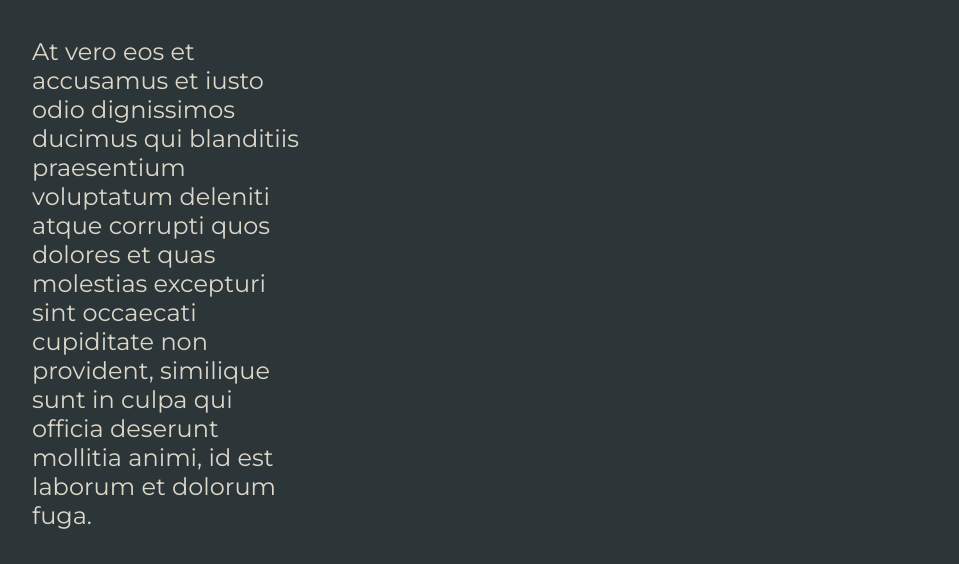
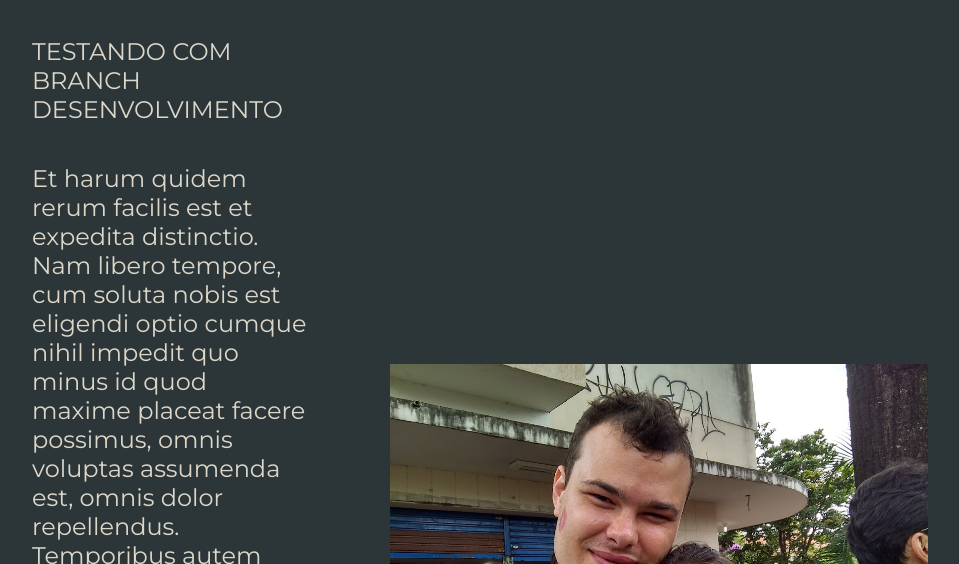
Before and after one commit to Thiagonoq/portifolio, a plain HTML site: page about.html in a window 1280 px wide. Shown: the part 191-755 px from the top of the page, without its empty margins (160-1119 px from the left). Drawn offline with nearby package versions, Linux system fonts and the light colour scheme.

Commit message:
testando branch desenvolvimento

```diff
--- a/about.html
+++ b/about.html
@@ -20,10 +20,7 @@
     <main class="apresentacao">
         <section class="apresentacao__conteudo">
             <h1 class="apresentacao__conteudo__titulo">Sobre Nós</h1>
-            <p class="apresentacao__conteudo__texto">At vero eos et accusamus et iusto odio dignissimos ducimus qui
-                blanditiis praesentium voluptatum deleniti atque corrupti quos dolores et quas molestias excepturi sint
-                occaecati cupiditate non provident, similique sunt in culpa qui officia deserunt mollitia animi, id est
-                laborum et dolorum fuga.</p>
+            <p class="apresentacao__conteudo__texto">TESTANDO COM BRANCH DESENVOLVIMENTO</p>
             <p class="apresentacao__conteudo__texto">Et harum quidem rerum facilis est et expedita distinctio. Nam
                 libero tempore, cum soluta nobis est eligendi optio cumque nihil impedit quo minus id quod maxime
                 placeat facere possimus, omnis voluptas assumenda est, omnis dolor repellendus. Temporibus autem
```
